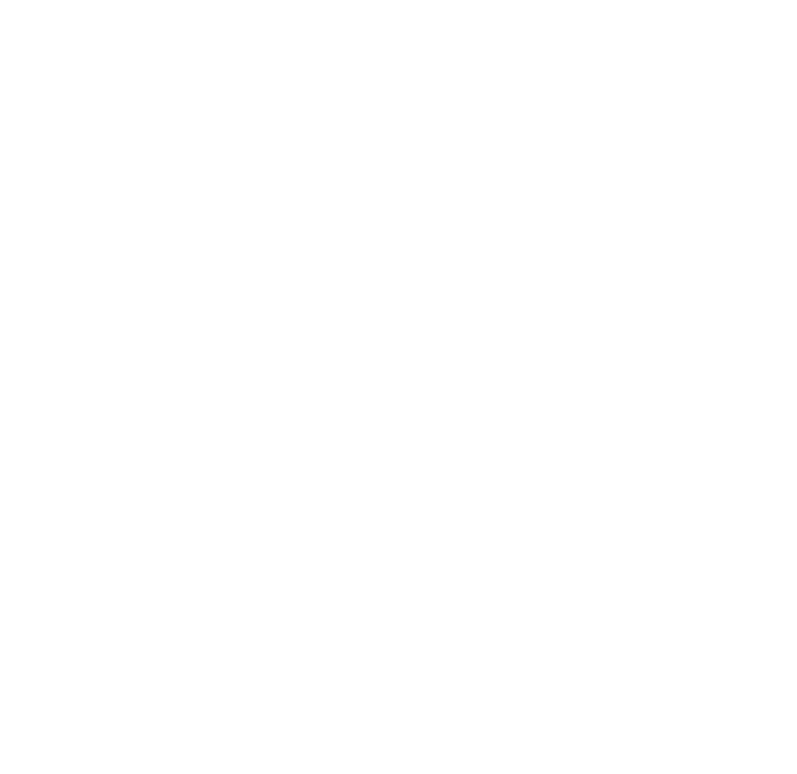
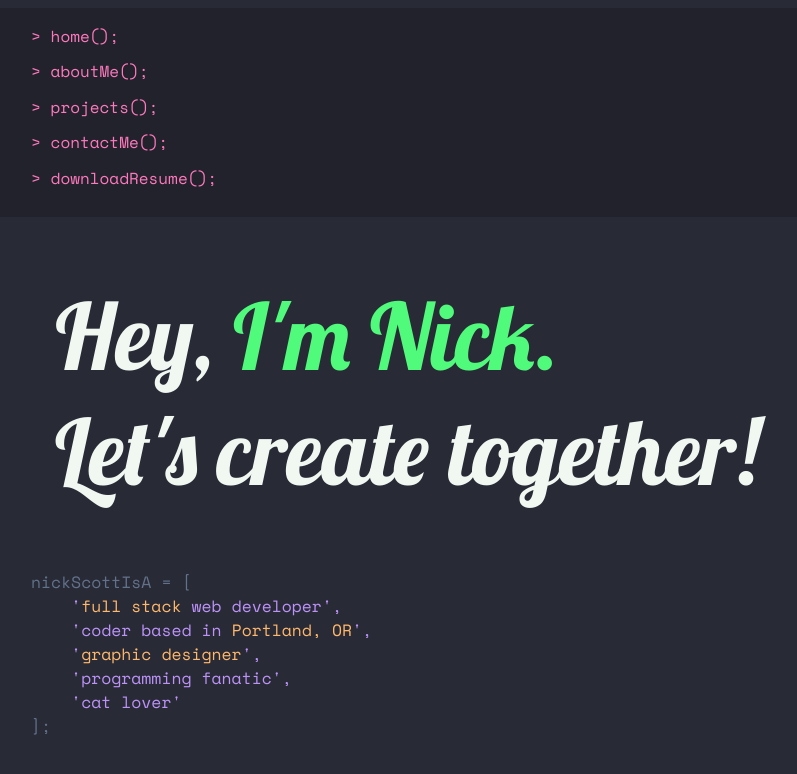
Before and after one commit to itsdotnickscott/Portfolio, a plain HTML site: page index.html in a window 1280 px wide. Shown: the whole page, without its empty margins (17-814 px from the left). Drawn offline with nearby package versions, Linux system fonts and the light colour scheme.

Commit message:
Home page and stylesheet created.

```diff
--- a/index.html
+++ b/index.html
@@ -1,10 +1,41 @@
 <!DOCTYPE html>
-<html>
-<head>
-<meta charset="utf-8">
-<title>index.html</title>
-</head>
+<html lang="en">
+	<head>
+		<meta charset="utf-8">
+		<meta name="description" content="The home page of Nick Scott's portfolio. Nick Scott is a full stack developer who specializes in JavaScript, HTML, and CSS. He is excited to work with you and create!">
+		<meta name="viewport" content="width=device-width">
+		<title>Nick Scott | Portfolio</title>
+		<link href="style.css" rel="stylesheet" type="text/css" />
+		<link rel="stylesheet" href="https://fonts.googleapis.com/css?family=Lobster">
+		<link rel="stylesheet" href="https://fonts.googleapis.com/css?family=Space+Mono">
+	</head>
 
-<body>
-</body>
+	<body>
+		<header>
+			<nav>
+				<ul>
+					<li><a href="index.html">&gt; home();</a></li>
+					<li><a href="about.html">&gt; aboutMe();</a></li>
+					<li><a href="#">&gt; projects();</a></li>
+					<li><a href="#">&gt; contactMe();</a></li>
+					<li><a href="#">&gt; downloadResume();</a></li>
+				</ul>
+			</nav>
+		</header>
+
+		<h1>Hey, <span class="green">I'm Nick.</span>
+			<br>Let's create together!</h1>
+
+		<ul id="intro">
+			<li class="blue">nickScottIsA = &#91;</li>
+			<span class="purple">
+				<li>&nbsp;&nbsp;&nbsp;&nbsp;'<span class="orange">full stack</span> web developer',</li>
+				<li>&nbsp;&nbsp;&nbsp;&nbsp;'coder based in <span class="orange">Portland, OR</span>',</li>
+				<li>&nbsp;&nbsp;&nbsp;&nbsp;'<span class="orange">graphic designer</span>',</li>
+				<li>&nbsp;&nbsp;&nbsp;&nbsp;'programming fanatic',</li>
+				<li>&nbsp;&nbsp;&nbsp;&nbsp;'cat lover'</li>
+			</span>
+			<li class="blue">&#93;;</li>
+		</ul>
+	</body>
 </html>
--- a/style.css
+++ b/style.css
@@ -1,2 +1,69 @@
 @charset "utf-8";
-/* CSS Document */
+
+body {
+	background-color: #282a36;
+	color: #f1f8f2;
+}
+
+header {
+	background-color: #21222c;
+}
+
+nav {
+	display: flex;
+	justify-content: flex-start;
+}
+
+ul {
+	list-style: none;
+	font-family: "Space Mono"
+}
+
+#intro {
+	font-size: calc(10px + 0.5vw);
+}
+
+nav ul {
+	list-style: none;
+}
+
+nav ul li {
+	margin-bottom: calc(5px + 0.5vw);
+}
+
+nav ul li a {
+	text-decoration: none;
+	color: #ff79bd;
+}
+
+h1 {
+	font-family: Lobster;
+	font-weight: normal;
+	font-size: calc(15px + 6vw);
+	padding-left: 5vw;
+}
+
+/* these classes are used to color text something other than white */
+.pink {
+	color: #ff79bd;
+}
+
+.purple {
+	color: #bd93f9;
+}
+
+.yellow {
+	color: #f1fa8c;
+}
+
+.green {
+	color: #50fa7b;
+}
+
+.blue {
+	color: #62728b;
+}
+
+.orange {
+	color: #ffb86c;
+}
```
